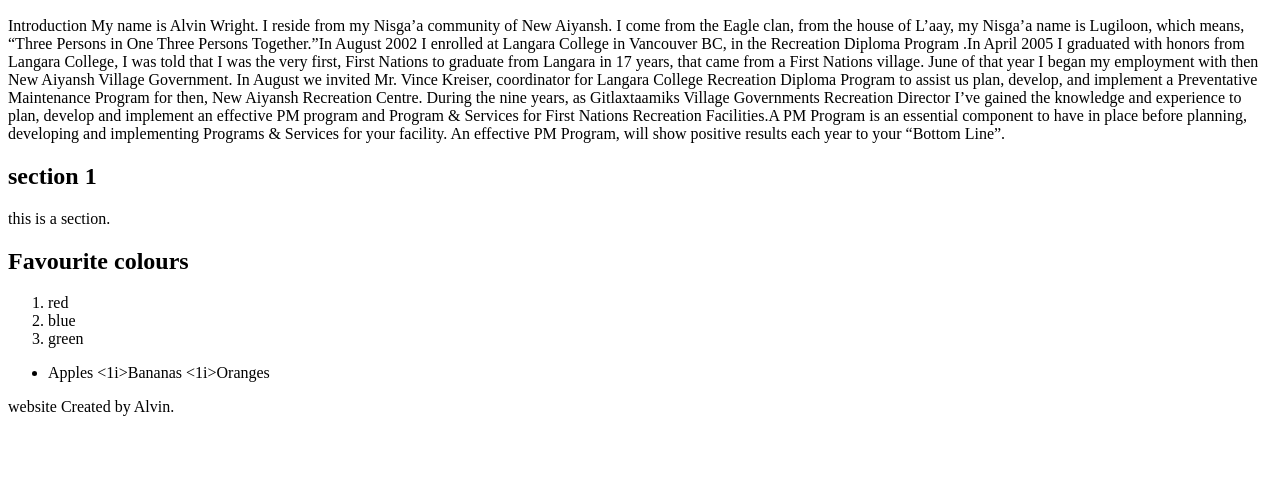
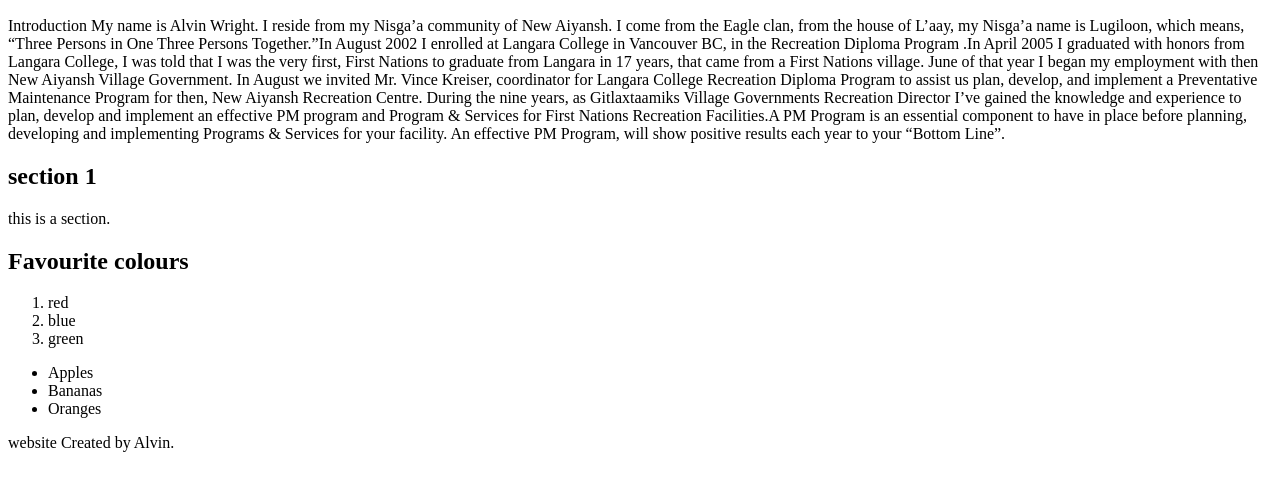
Before and after one commit to wrightalvin/index, a plain HTML site: page index.html in a window 1280 px wide. Shown: the part 137-628 px from the top of the page. Drawn offline with Linux system fonts and the light colour scheme.

Commit message:
Update index.html

```diff
--- a/index.html
+++ b/index.html
@@ -29,9 +29,9 @@
 
 <section>
   <ul>
-    <li>Apples</1i>
-    <1i>Bananas</1i>
-    <1i>Oranges</1i>
+    <li>Apples</li>
+    <li>Bananas</li>
+    <li>Oranges</li>
 </ul>
 </section>
 
```
